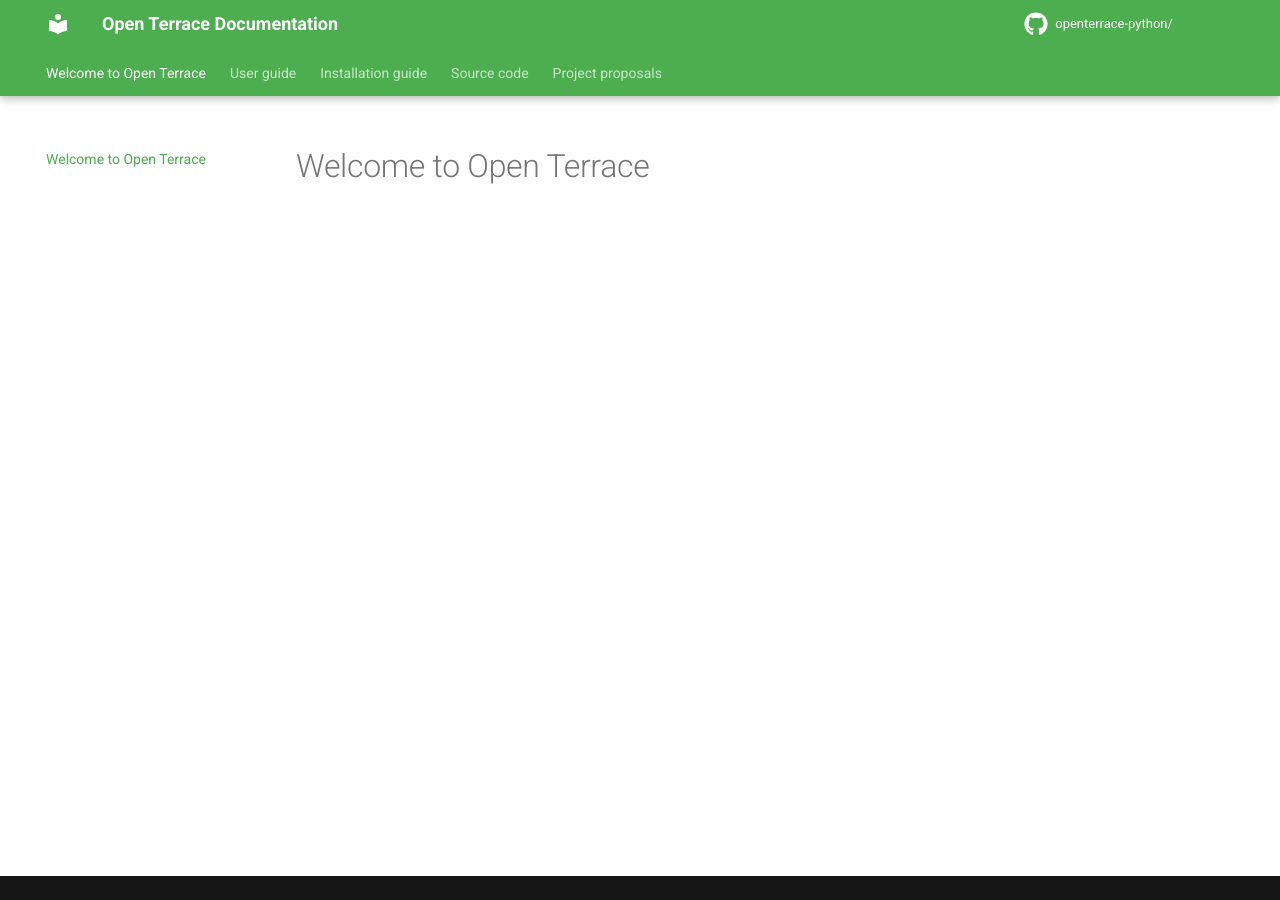
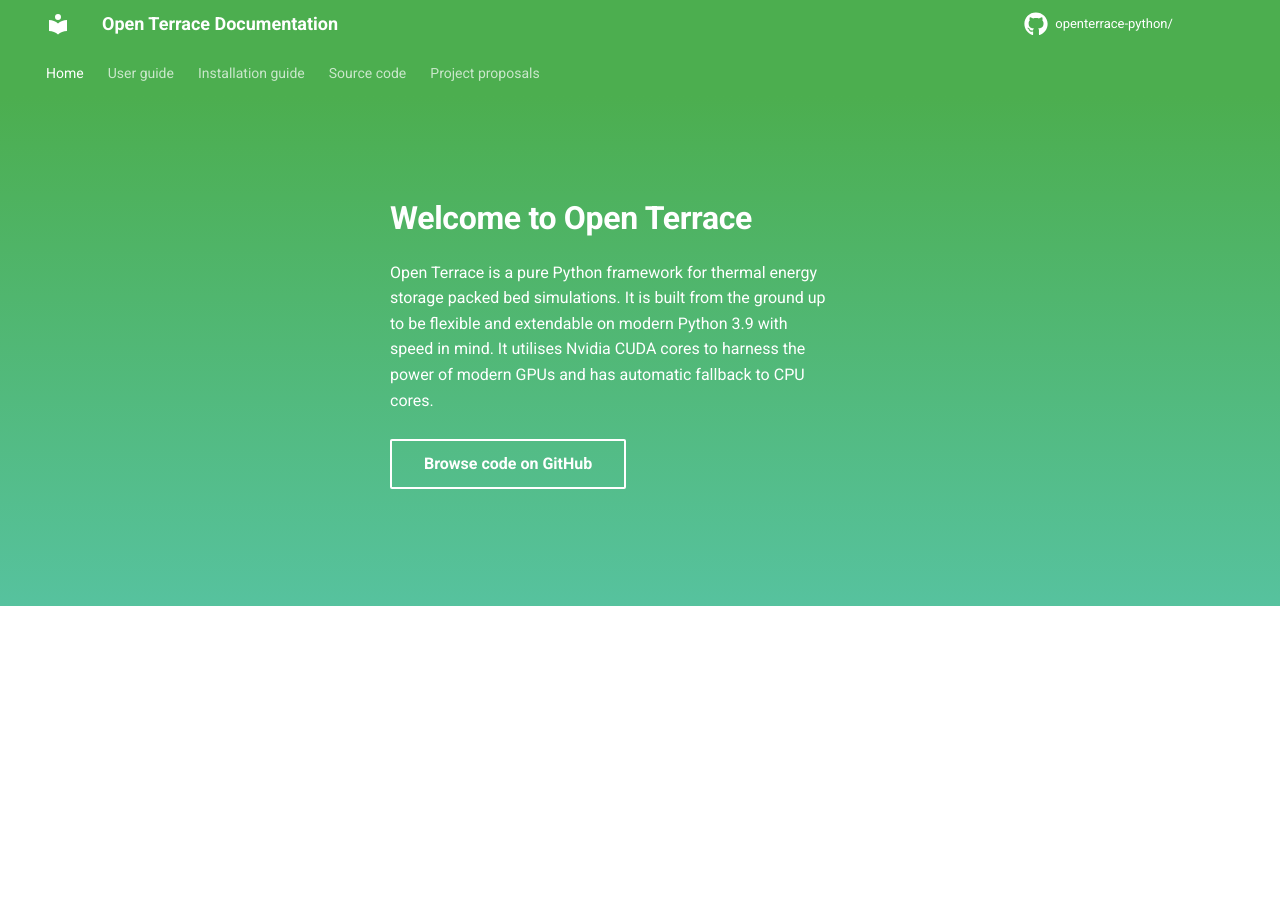
Before and after one commit to OpenTerrace/openterrace-python, an MkDocs documentation site: the page built from docs/index.md, in a window 1280 px wide. Built offline with MkDocs 1.6.1 and Material for MkDocs 9.7.7, drawn with Linux system fonts in a browser that asks for light colours; comment, search, counter and statistics services are not loaded.

Commit message:
Updated landing page

```diff
--- a/docs/index.md
+++ b/docs/index.md
@@ -1 +1,3 @@
-# Welcome to Open Terrace
+---
+template: home.html
+---
--- /dev/null
+++ b/docs/overrides/home.html
@@ -0,0 +1,237 @@
+<!-- Custom HTML site displayed as the Home chapter -->
+
+{% extends "main.html" %}
+{% block tabs %}
+{{ super() }}
+<style>
+
+    .md-main {
+        flex-grow: 0
+    }
+
+    .md-main__inner {
+        display: flex;
+        height: 100%;
+    }
+
+    .tx-container {
+        padding-top: .0rem;
+        background: linear-gradient(to bottom, var(--md-primary-fg-color), hsla(160deg,47%,55%,1) 99%,#fff 99%)
+    }
+
+    .tx-hero {
+        margin: 32px 2.8rem;
+        color: var(--md-primary-bg-color);
+        justify-content: center;
+    }
+
+    .tx-hero h1 {
+        margin-bottom: 1rem;
+        color: currentColor;
+        font-weight: 700
+    }
+
+    .tx-hero__content {
+        padding-bottom: 1rem;
+        margin: 0 auto;
+    }
+
+    .tx-hero__image{
+        width:17rem;
+        height:17rem;
+        order:1;
+        padding-right: 2.5rem;
+    }
+
+    .tx-hero .md-button {
+        margin-top: .5rem;
+        margin-right: .5rem;
+        color: var(--md-primary-bg-color)
+    }
+
+    .tx-hero .md-button--primary {
+        background-color: var(--md-primary-bg-color);
+        color: hsla(280deg, 37%, 48%, 1);
+        border-color: var(--md-primary-bg-color)
+    }
+
+    .tx-hero .md-button:focus,
+    .tx-hero .md-button:hover {
+        background-color: var(--md-accent-fg-color);
+        color: var(--md-default-bg-color);
+        border-color: var(--md-accent-fg-color)
+    }
+
+    .feature-item h2 svg {
+        height: 30px;
+        float: left;
+        margin-right: 10px;
+        transform: translateY(10%);
+    }
+
+    .top-hr {
+        margin-top: 42px;
+    }
+
+    .feature-item {
+        font-family: 'Lato', sans-serif;
+        font-weight: 300;
+        box-sizing: border-box;
+        padding: 0 15px;
+        word-break: break-word
+    }
+
+    .feature-item h2 {
+        color: #333;
+        font-weight: 300;
+        font-size: 25px;
+        white-space: nowrap;
+        overflow: hidden;
+        text-overflow: ellipsis;
+        line-height: normal;
+        margin-top: 20px;
+        margin-bottom: 10px;
+        font-family: inherit;
+    }
+
+    .feature-item p {
+        font-size: 16px;
+        line-height: 1.8em;
+        text-rendering: optimizeLegibility;
+        -webkit-font-smoothing: antialiased;
+        color: #111;
+        margin: 0 0 10px;
+        display: block;
+    }
+
+    @media screen and (max-width:30em) {
+        .tx-hero h1 {
+            font-size: 1.4rem
+        }
+    }
+
+    @media screen and (min-width:60em) {
+        .md-sidebar--secondary {
+            display: none
+        }
+
+        .tx-hero {
+            display: flex;
+            align-items: center;
+            justify-content: center;
+        }
+
+        .tx-hero__content {
+            max-width: 22rem;
+            margin-top: 3.5rem;
+            margin-bottom: 3.5rem;
+            margin-left: 1.0rem;
+            margin-right: 4.0rem;
+            align-items: center;
+        }
+    }
+
+    @media screen and (min-width:76.25em) {
+        .md-sidebar--primary {
+            display: none
+        }
+
+        .top-hr {
+            width: 100%;
+            display: flex;
+            max-width: 61rem;
+            margin-right: auto;
+            margin-left: auto;
+            padding: 0 .2rem;
+        }
+
+        .bottom-hr {
+            margin-top: 10px;
+            width: 100%;
+            display: flex;
+            max-width: 61rem;
+            margin-right: auto;
+            margin-left: auto;
+            padding: 0 .2rem;
+        }
+
+        .feature-item {
+            flex: 1;
+            min-width: 0;
+        }
+
+        .feature-item:hover {
+            background-color: #526cfe47;
+            border-radius: 3px;
+        }
+    }
+
+    .hr {
+        border-bottom: 1px solid #eee;
+        width: 100%;
+        margin: 20px 0;
+    }
+
+    .text-center {
+        text-align: center;
+        padding-right: 15px;
+        padding-left: 15px;
+        margin-right: auto;
+        margin-left: auto;
+        margin-top: 15px;
+        font-family: 'Lato', sans-serif;
+        font-size: 23px;
+        font-weight: 300;
+        padding-bottom: 10px;
+    }
+
+    .logos {
+        display: flex;
+        align-items: center;
+        justify-content: center;
+        flex-flow: row wrap;
+        margin: 0 auto;
+    }
+
+    .logos img {
+        flex: 1 1 auto;
+        padding: 25px;
+        max-height: 130px;
+        vertical-align: middle;
+    }
+
+    .hr-logos {
+        margin-top: 0;
+        margin-bottom: 30px;
+    }
+
+    .md-footer-meta__inner {
+        display: flex;
+        flex-wrap: wrap;
+        justify-content: space-between;
+        margin-top: 1.0rem;
+    }
+
+    .md-footer-social {
+        padding-top: 20px;
+    }
+</style>
+
+<!-- Main site Entry button descriptions -->
+<section class="tx-container">
+    <div class="md-grid md-typeset">
+      <div class="tx-hero">
+        <div class="tx-hero__content">
+          <h1> Welcome to Open Terrace </h1>
+          <p>Open Terrace is a pure Python framework for thermal energy storage packed bed simulations. It is built from the ground up to be flexible and extendable on modern Python 3.9 with speed in mind. It utilises Nvidia CUDA cores to harness the power of modern GPUs and has automatic fallback to CPU cores.</p>
+          <a href="{{ config.repo_url }}" title="{{ lang.t('source.link.title') }}" class="md-button">
+            Browse code on GitHub
+          </a>
+        </div>
+      </div>
+    </div>
+</section>
+
+{% endblock %}
+{% block content %}{% endblock %}
+{% block footer %}{% endblock %}
--- /dev/null
+++ b/docs/overrides/main.html
@@ -0,0 +1 @@
+{% extends "base.html" %}
--- a/mkdocs.yml
+++ b/mkdocs.yml
@@ -26,6 +26,7 @@
   palette:
     scheme: default
     primary: green
+  custom_dir: docs/overrides
 
 extra_css:
   - stylesheets/extra.css
```
Also changed, not shown: docs/project-proposals/completed-projects.md (+1 -1 lines).
